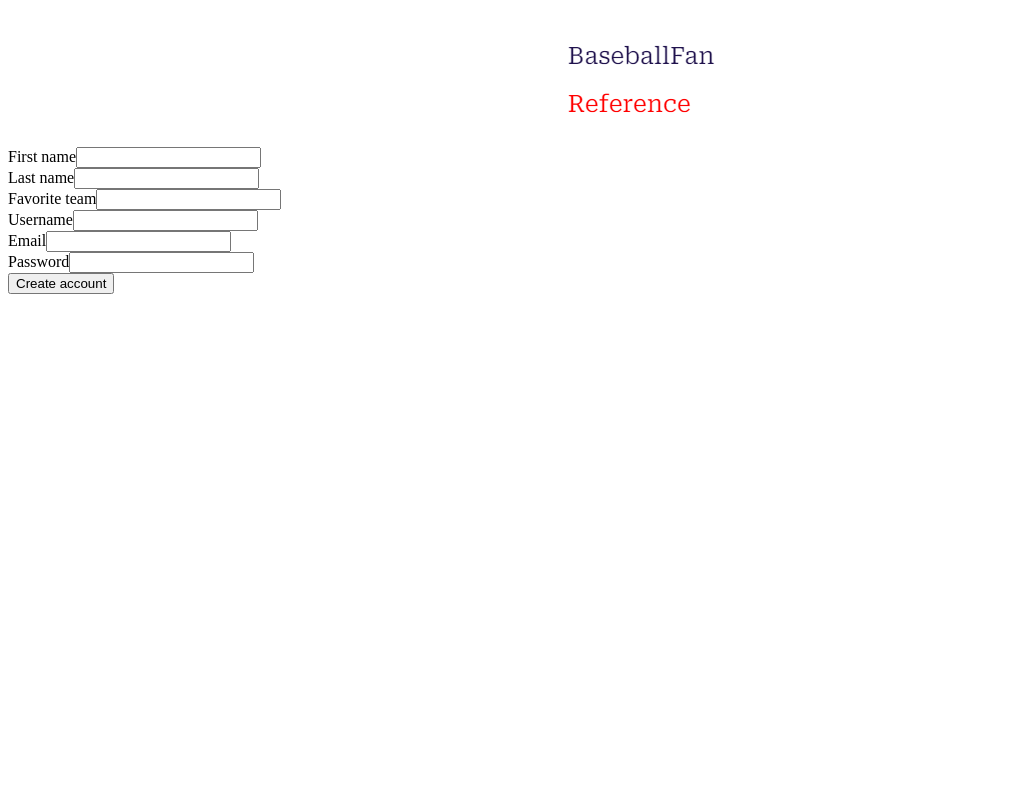
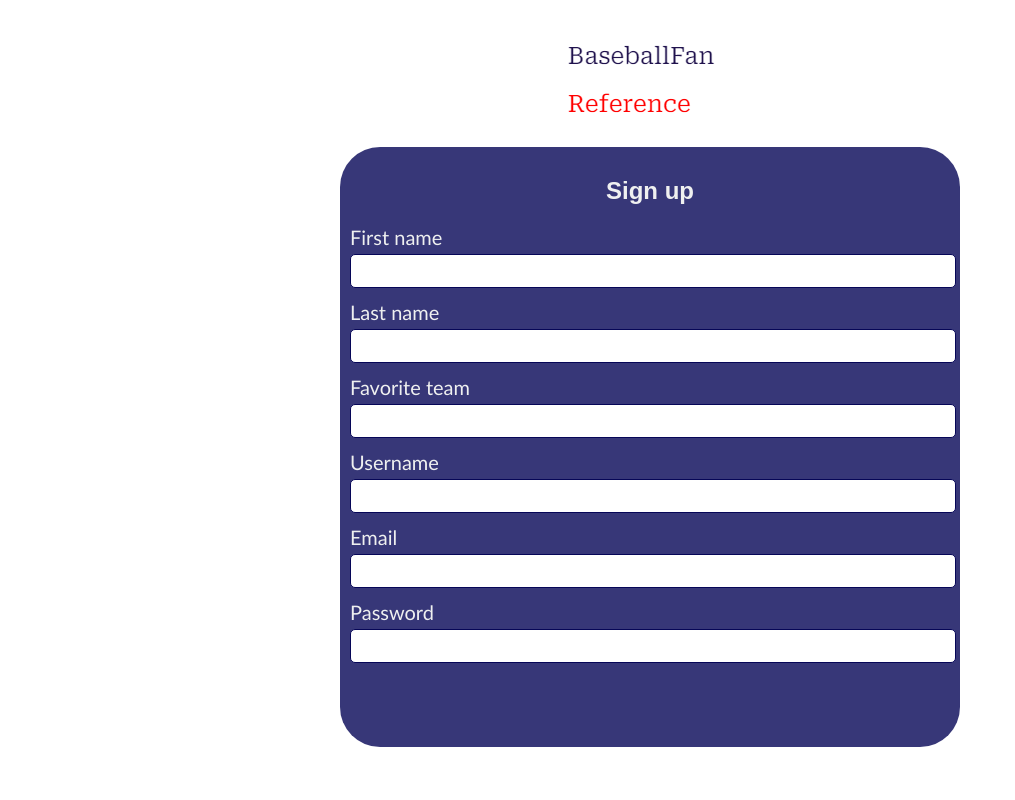
Before and after one commit to jcoteeeeee/BaseballFan-Reference, a React (Vite) app in the folder client/: page /signup in a window 1280 px wide. Shown: the top 800 px of the page, without its empty margins (0-1015 px from the left). Built offline with nearby package versions, Linux system fonts and the light colour scheme; no server answers.

Commit message:
styled signup page

```diff
--- a/client/src/components/Signup.jsx
+++ b/client/src/components/Signup.jsx
@@ -37,27 +37,30 @@ const Signup = () => {
     return(
         <div>
             <Header/>
+            <div id='signup-container'>
                 <form id='signup-form' onSubmit={handleSignupSubmit}>
-                <label>First name</label>
-                <input value={firstName} id='signup-fn' type='text' name='signup_fn' onChange={(e) => setFirstName(e.target.value)} />
+                    <h2>Sign up</h2>
+                    <label className='signup-label'>First name</label>
+                    <input value={firstName} id='signup-fn' className='signup-input' type='text' name='signup_fn' onChange={(e) => setFirstName(e.target.value)} />
                     <br/>
-                <label>Last name</label>
-                <input value={lastName} id='signup-ln' type='text' name='signup_ln' onChange={(e) => setLastName(e.target.value)} />
+                    <label className='signup-label'>Last name</label>
+                    <input value={lastName} id='signup-ln' className='signup-input' type='text' name='signup_ln' onChange={(e) => setLastName(e.target.value)} />
                     <br/>
-                <label>Favorite team</label>
-                <input value={favTeam} id='fav-team' type='text' name='favTeam' onChange={(e) => setFavTeam(e.target.value)}/>
+                    <label className='signup-label'>Favorite team</label>
+                    <input value={favTeam} id='fav-team' className='signup-input' type='text' name='favTeam' onChange={(e) => setFavTeam(e.target.value)}/>
                     <br/>
-                <label>Username</label>
-                <input value={username} id='signup-usr' type='text' name='signup_usr' onChange={(e) => setUsername(e.target.value)}/> {/*make required later */}
+                    <label className='signup-label'>Username</label>
+                    <input value={username} id='signup-usr' className='signup-input' type='text' name='signup_usr' onChange={(e) => setUsername(e.target.value)}/> {/*make required later */}
                     <br/>
-                <label>Email</label>
-                <input value={email} id='signup-email' type='email' name='signup_email' onChange={(e) => setEmail(e.target.value)}/> {/*make required later */}
+                    <label className='signup-label'>Email</label>
+                    <input value={email} id='signup-email' className='signup-input' type='email' name='signup_email' onChange={(e) => setEmail(e.target.value)}/> {/*make required later */}
                     <br/>
-                <label>Password</label>
-                <input value={password} id='signup-pass' type='password' name='signup_pass' onChange={(e) => setPassword(e.target.value)}/> {/*make required later */}
+                    <label className='signup-label'>Password</label>
+                    <input value={password} id='signup-pass' className='signup-input' type='password' name='signup_pass' onChange={(e) => setPassword(e.target.value)}/> {/*make required later */}
                     <br/>
-                <button type='submit'>Create account </button>
+                    <button id='signup-btn' type='submit'>Create account </button>
                 </form>
+            </div>
         </div>
     )
 }
--- a/client/src/css/App.css
+++ b/client/src/css/App.css
@@ -119,6 +119,81 @@ hr {
     opacity: .8;
 }
 
+/* __________________________________ */
+/* for signup */
+
+#signup-container{
+    margin: auto;
+    width: 600px;
+    height: 580px;
+}
+
+#signup-form {
+    width: 100%;
+    height: 100%;
+    padding: 10px;
+    border-radius: 40px;
+    border: none;
+    background-color:  rgb(6, 6, 87, 0.8);
+}
+
+#signup-form h2{
+    text-align: center;
+    font-family: 'Segoe Script', sans-serif;
+    color: rgb(239, 240, 240);
+}
+
+.signup-label {
+    font-family:'Gill Sans', 'Gill Sans MT', Calibri, 'Trebuchet MS', sans-serif;
+    font-size: 20px;
+    color: rgb(239, 240, 240);
+    margin-bottom: 20px;
+}
+
+.signup-input {
+    width: 100%;
+    height: 30px;
+    border-radius: 5px;
+    border: 1px solid rgb(6, 6, 87);
+    font-size: 16px;
+    margin-bottom: 12px;
+    margin-top: 5px;
+}
+
+#signup-btn{
+    width: 200px;
+    height: 34px;
+    background-color: rgb(239, 240, 240);
+    color: rgb(6, 6, 87);
+    font-size: 20px;
+    border: none;
+    border-radius: 8px;
+    top: 115%;
+    left: 43%;
+    position: absolute;
+}
+
+#signup-btn:hover{
+    opacity: .8;
+}
+
+
+
+
+
+
+
+
+
+
+
+
+
+
+
+
+
+
 
 
 
```
Lines whose indentation alone changed are shown as unchanged.
